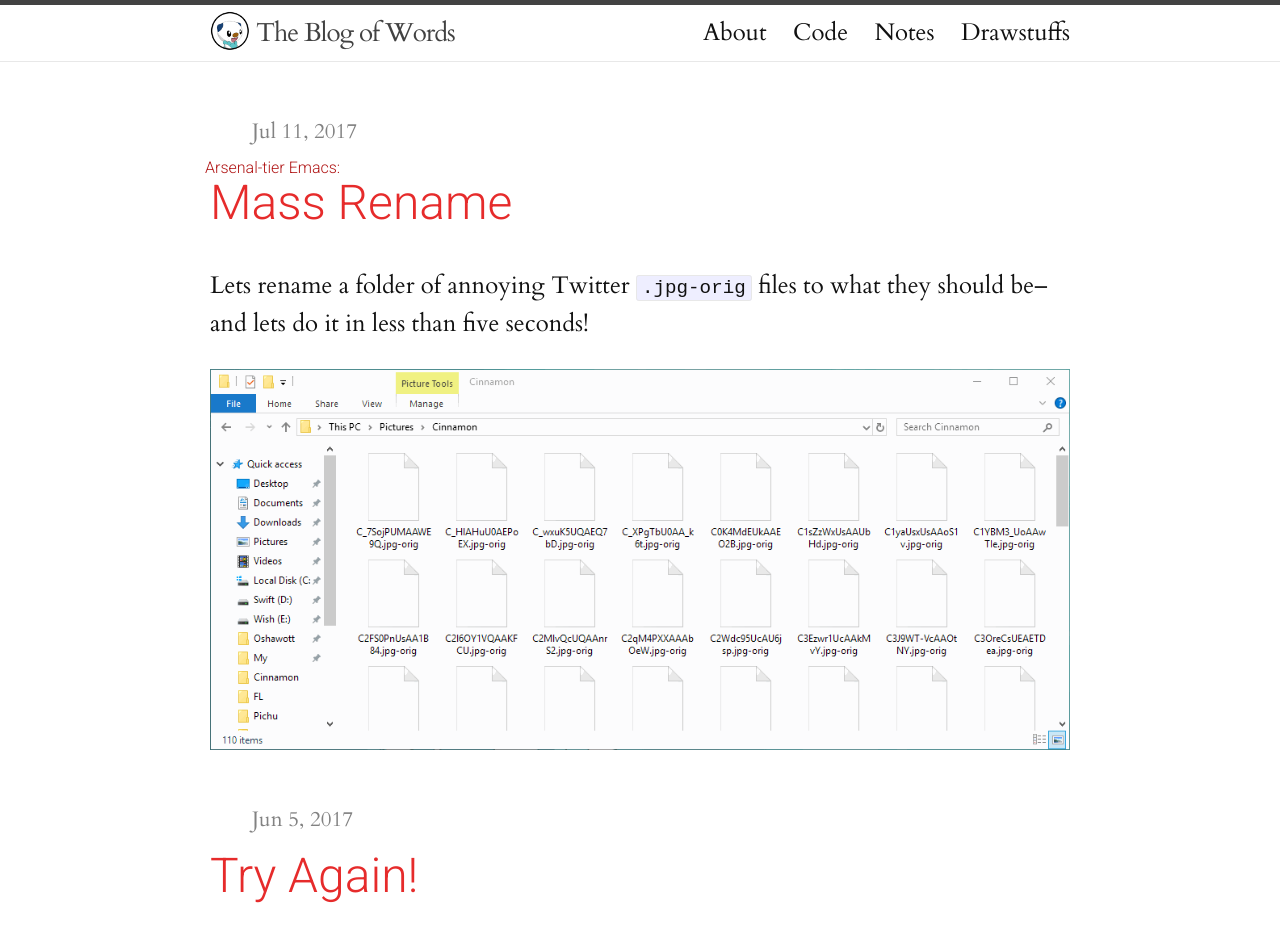
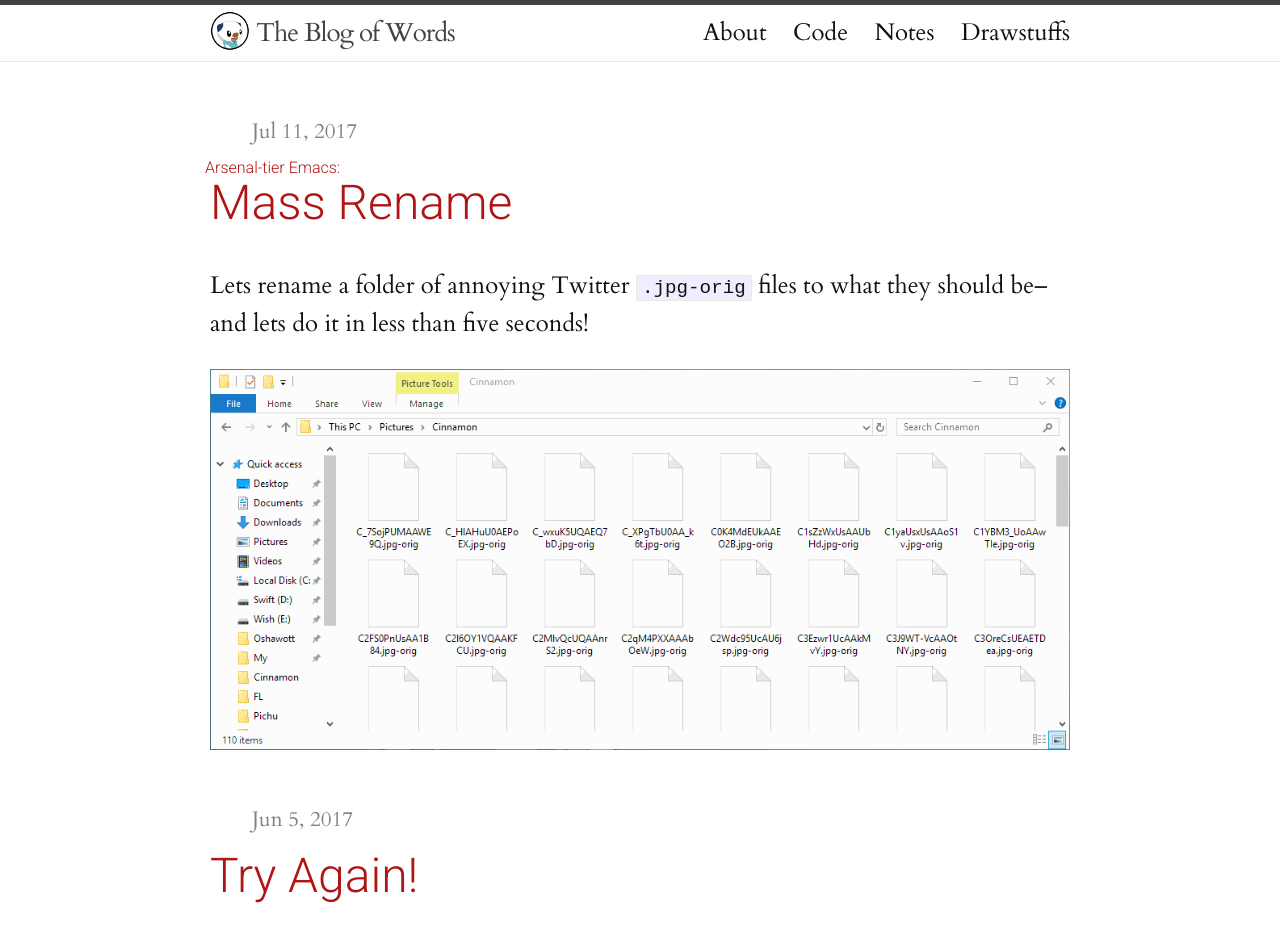
Before and after one commit to Crinklewott/diape.red, a Jekyll site: the page built from index.html, in a window 1280 px wide. Shown: the top 944 px of the page. Built offline with Jekyll 4.4.1, drawn with Linux system fonts in a browser that asks for light colours.

Commit message:
Nicer colors when you haven't visited title links

```diff
--- a/_sass/_base.scss
+++ b/_sass/_base.scss
@@ -102,6 +102,10 @@ h1, h2, h3, h4, h5, h6 {
 a {
     color: $brand-color;
     text-decoration: none;
+
+    &.darken{
+        color: darken($brand-color, 15%);
+    }
 
     &:visited {
         color: darken($brand-color, 15%);
--- a/index.html
+++ b/index.html
@@ -11,9 +11,9 @@ layout: default
 
         <h2 class="hug-top">
           {% if post.series %}
-            <sub class="series nostyle">{{ post.series }}</sub>
+            <sub class="series darken">{{ post.series }}</sub>
           {% endif %}
-          <a class="post-link" href="{{ post.url | prepend: site.baseurl }}">
+          <a class="post-link darken" href="{{ post.url | prepend: site.baseurl }}">
             {{ post.title }}
           </a>
         </h2>
```
